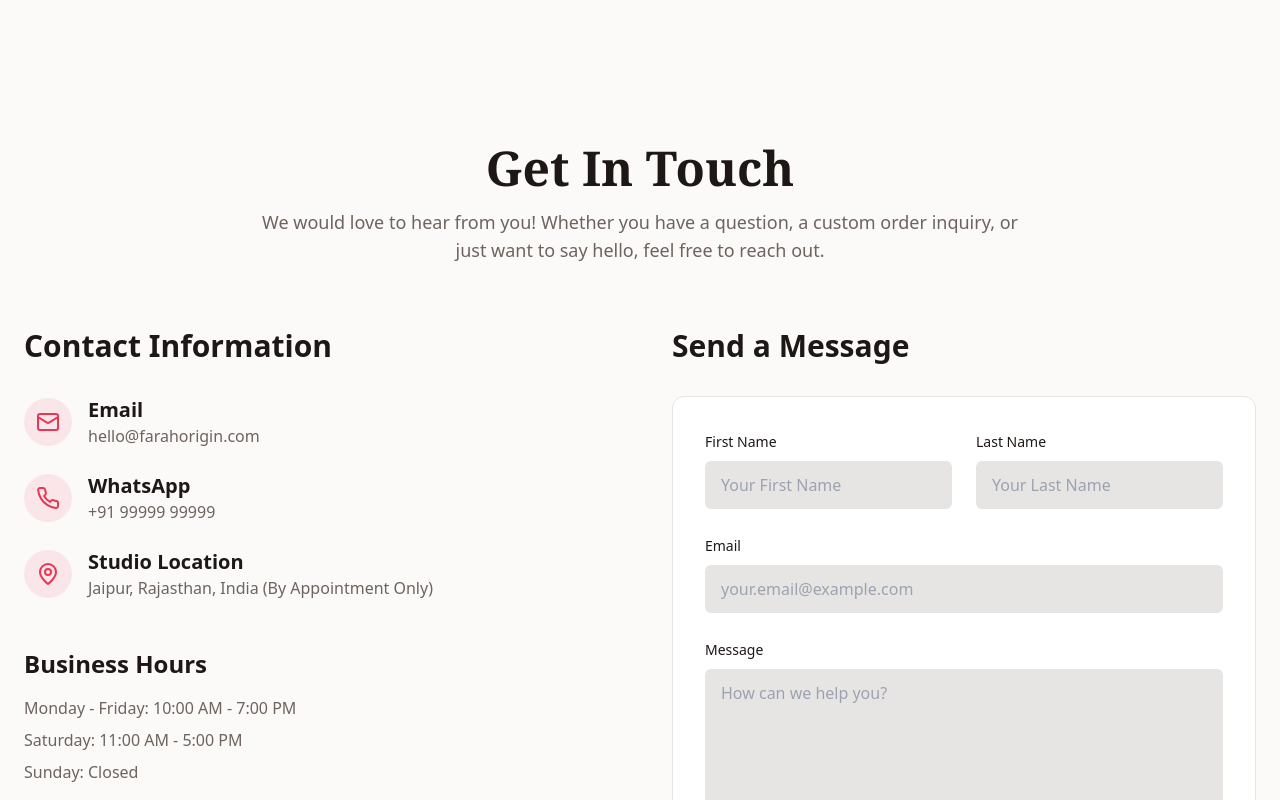
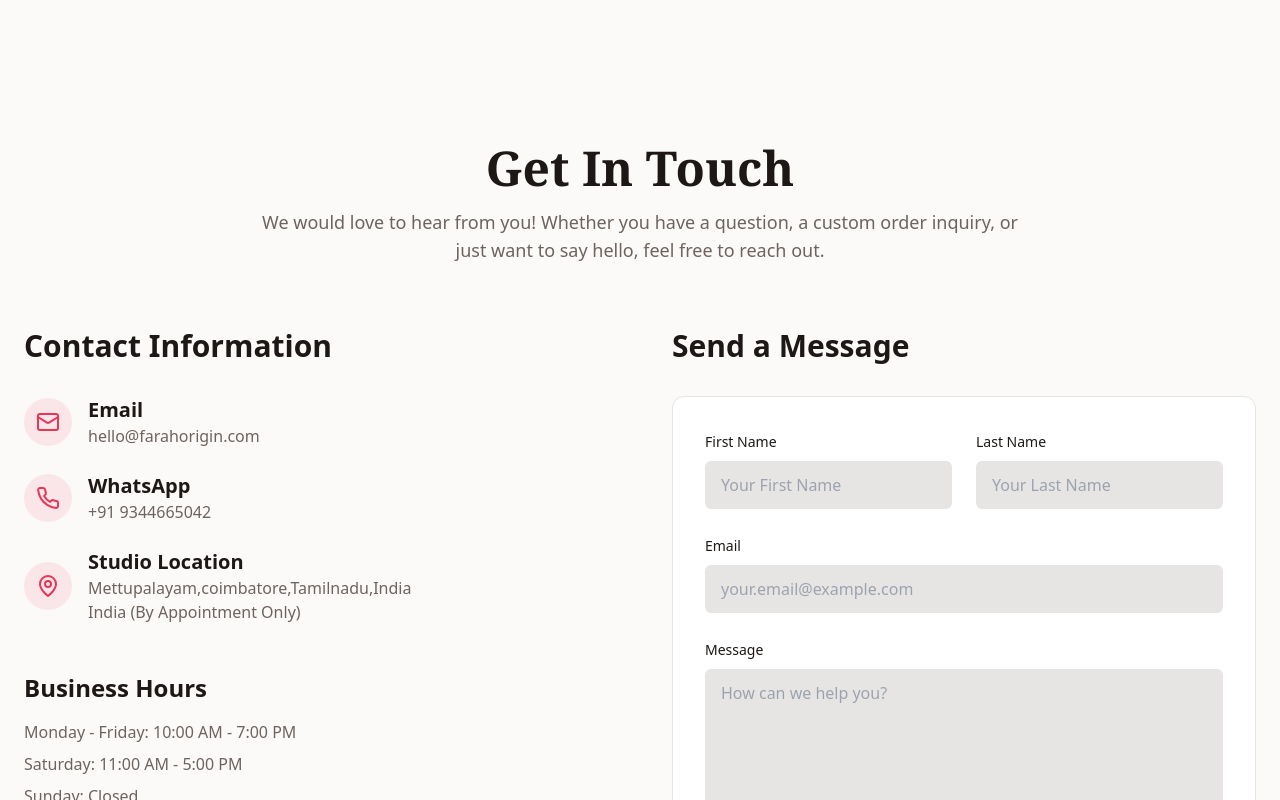
Before and after one commit to yaseenyash55-droid/farah-origin, a Next.js app: page /contact-us in a window 1280 px wide. Shown: the top 800 px of the page. Built offline with nearby package versions, Linux system fonts and the light colour scheme; a web font is replaced by a local one.

Commit message:
fix: update contact information and studio location in ContactUsPage component

```diff
--- a/app/contact-us/page.jsx
+++ b/app/contact-us/page.jsx
@@ -31,7 +31,7 @@ const ContactUsPage = () => {
                 </div>
                 <div>
                   <h3 className="text-xl font-semibold">WhatsApp</h3>
-                  <a href="https://wa.me/919999999999" target="_blank" rel="noreferrer" className="text-muted-foreground hover:text-primary transition">+91 99999 99999</a>
+                  <a href="https://wa.me/+919344665042" target="_blank" rel="noreferrer" className="text-muted-foreground hover:text-primary transition">+91 9344665042</a>
                 </div>
               </div>
               <div className="flex items-center gap-4">
@@ -40,7 +40,8 @@ const ContactUsPage = () => {
                 </div>
                 <div>
                   <h3 className="text-xl font-semibold">Studio Location</h3>
-                  <p className="text-muted-foreground">Jaipur, Rajasthan, India (By Appointment Only)</p>
+                  <p className="text-muted-foreground">Mettupalayam,coimbatore,Tamilnadu,India</p>
+                  <p className="text-muted-foreground"> India (By Appointment Only)</p>
                 </div>
               </div>
             </div>
```
